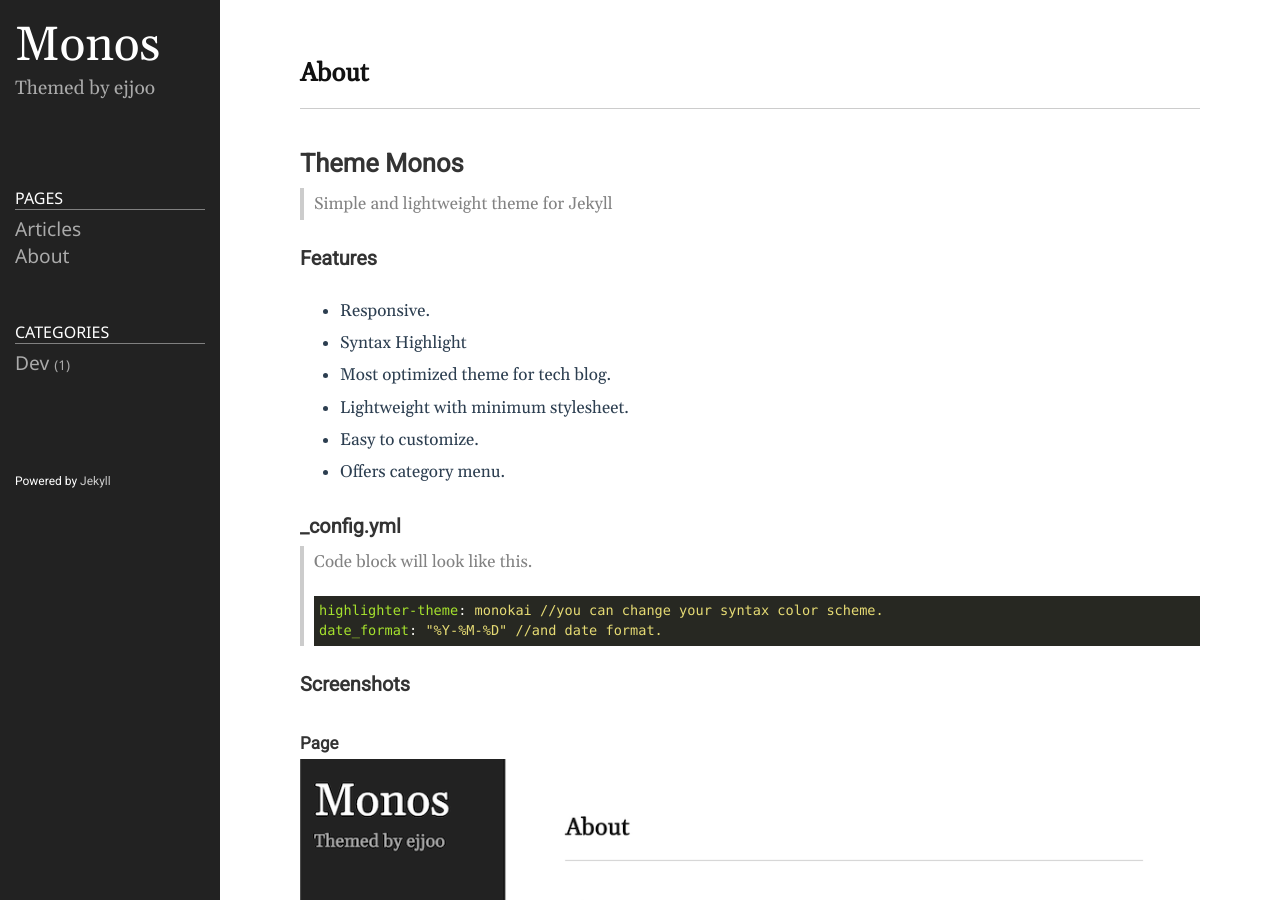
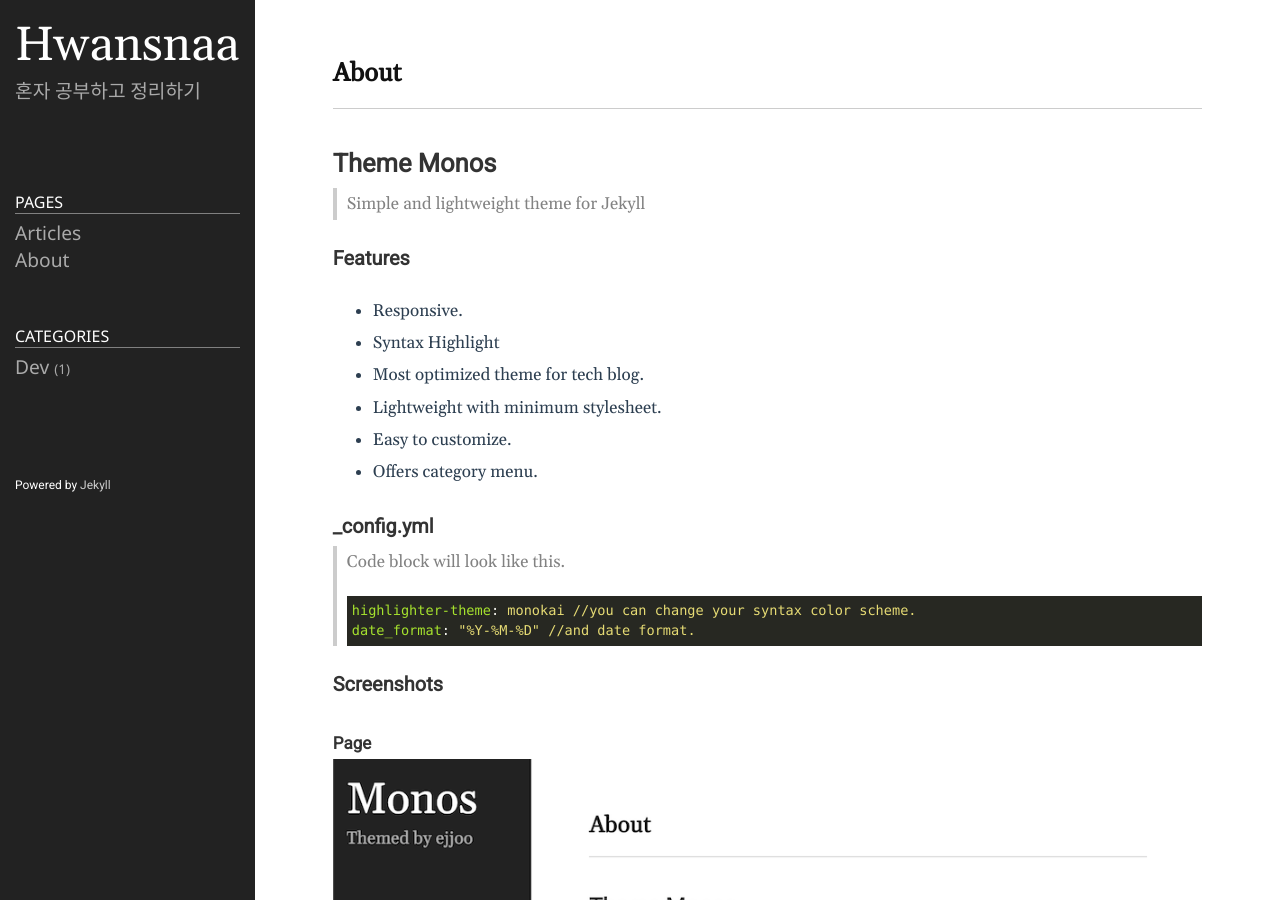
Before and after one commit to hwansnaa/hwansnaa.github.io, a Jekyll site: the page built from README.md, in a window 1280 px wide and 900 px high. Built offline with Jekyll 4.4.1, drawn with Linux system fonts in a browser that asks for light colours.

Commit message:
config 변경

```diff
--- a/_config.yml
+++ b/_config.yml
@@ -18,13 +18,12 @@
 # You can create any custom variable you would like, and they will be accessible
 # in the templates via {{ site.myvariable }}.
 
-title: Monos
-email: ejjoo7994@gmail.com
+title: Hwansnaa
 description: >- # this means to ignore newlines until "baseurl:"
-  Themed by ejjoo
+  혼자 공부하고 정리하기
 # baseurl: "/" # the subpath of your site, e.g. /blog
 # url: "http://ejjoo.github.io" # the base hostname & protocol for your site, e.g. http://example.com
-github_username: ejjoo
+github_username: hwansnaa
 highlighter: rouge
 svg:
   optimize: true
```
